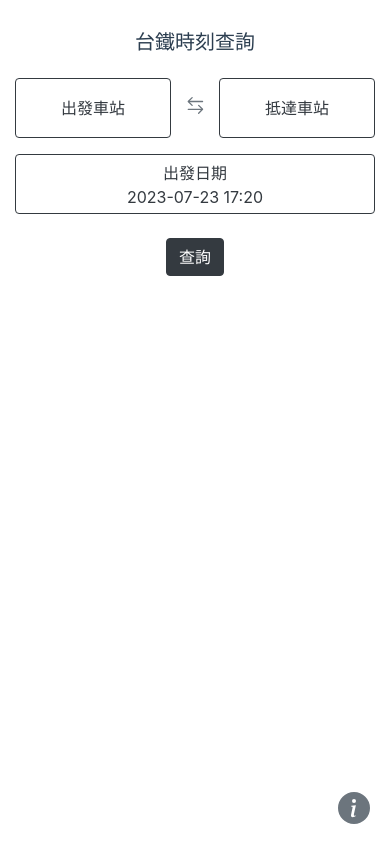
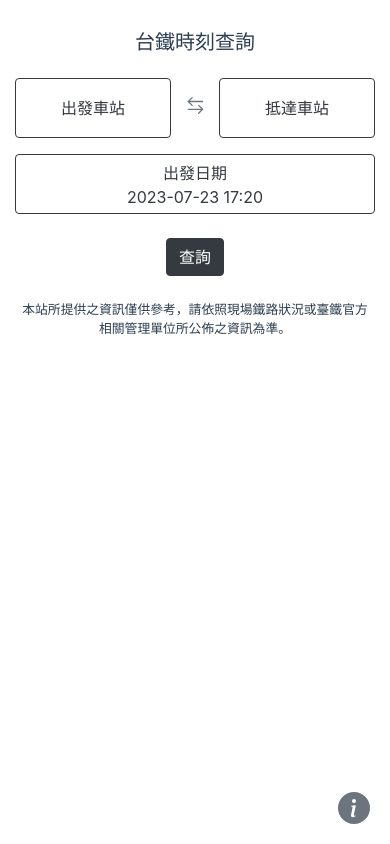
Before and after one commit to js-ying/trainInfo, a Vue app: page / in a window 390 px wide. Built offline with nearby package versions, Linux system fonts and the light colour scheme.

Commit message:
[update] 增加免責聲名於首頁

```diff
--- a/src/components/home.vue
+++ b/src/components/home.vue
@@ -1,6 +1,11 @@
 <template>
   <div id="home">
     <search-area></search-area>
+
+    <!-- 免責聲明 -->
+    <div id="disclaimer">
+      本站所提供之資訊僅供參考，請依照現場鐵路狀況或臺鐵官方相關管理單位所公佈之資訊為準。
+    </div>
   </div>
 </template>
 
@@ -24,4 +29,14 @@
 </script>
 
 <style scoped>
+#disclaimer {
+  font-size: 0.9rem;
+  padding: 0 1rem 1.2rem 1rem;
+}
+
+@media screen and (max-width: 768px) {
+  #disclaimer {
+    font-size: 0.8rem;
+  }
+}
 </style>
--- a/src/components/search-history.vue
+++ b/src/components/search-history.vue
@@ -6,7 +6,7 @@
       </h5>
     </div>
     <div v-if="historySelectedList && historySelectedList.length > 0">
-      <h5>
+      <h5 class="mb-4">
         <svg @click="removeAllHistory()" width="1em" height="1em" viewBox="0 0 16 16" class="bi bi-x-circle-fill" fill="currentColor" xmlns="http://www.w3.org/2000/svg">
           <path fill-rule="evenodd" d="M16 8A8 8 0 1 1 0 8a8 8 0 0 1 16 0zm-4.146-3.146a.5.5 0 0 0-.708-.708L8 7.293 4.854 4.146a.5.5 0 1 0-.708.708L7.293 8l-3.147 3.146a.5.5 0 0 0 .708.708L8 8.707l3.146 3.147a.5.5 0 0 0 .708-.708L8.707 8l3.147-3.146z"/>
         </svg>
```
